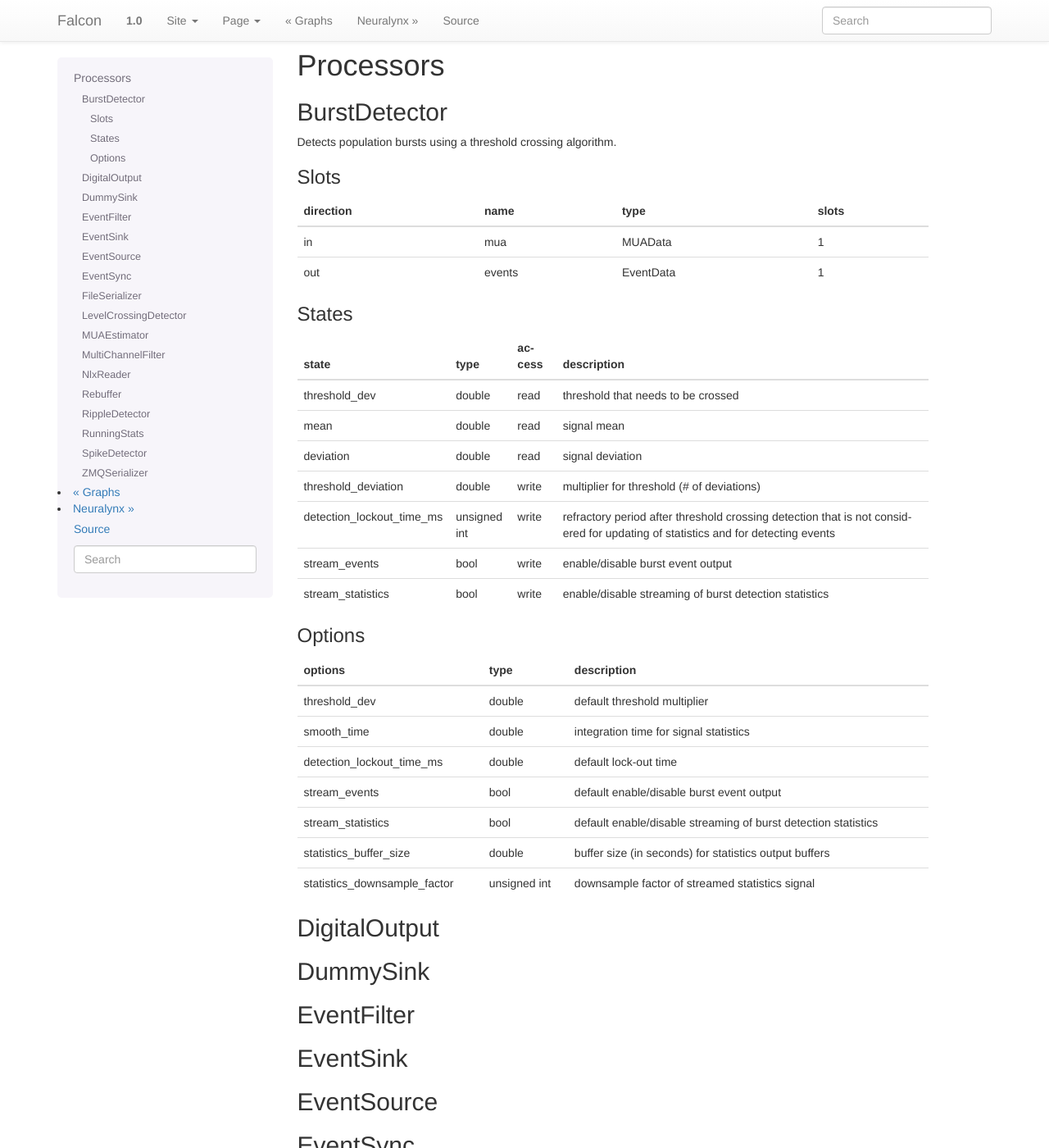
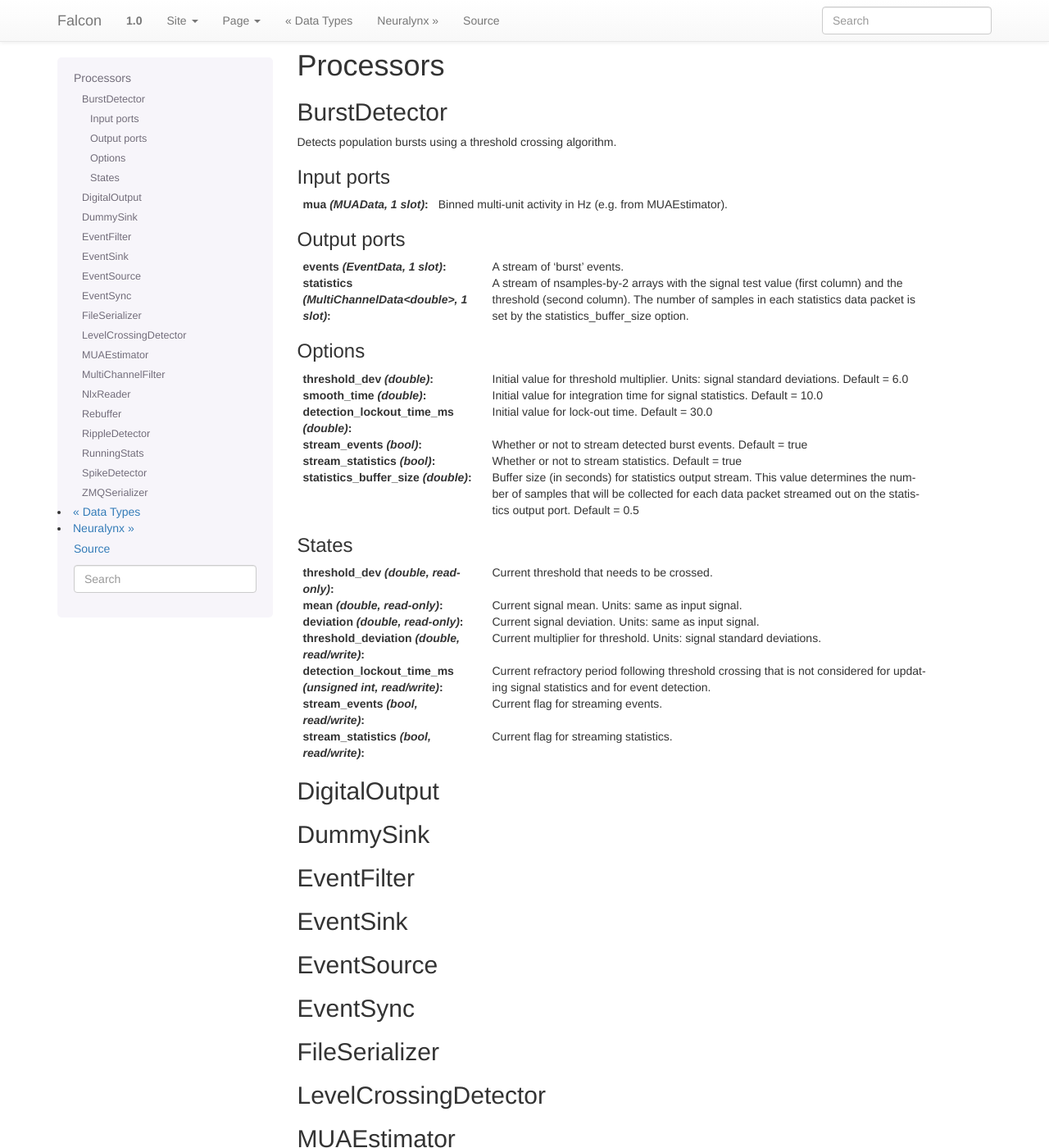
Before and after one commit to benfgit/falcon-core-linux, a Sphinx documentation site: the page built from docs/manual/processors.rst, in a window 1280 px wide and 1400 px high. Shown: the whole window at 82% size. Built offline with Sphinx 7.4.7, drawn with Linux system fonts in a browser that asks for light colours.

Commit message:
Updated documentation.

```diff
--- a/docs/manual/processors.rst
+++ b/docs/manual/processors.rst
@@ -6,52 +6,76 @@ BurstDetector
 
 Detects population bursts using a threshold crossing algorithm.
 
-Slots
-.....
+Input ports
+...........
 
-========= ====== ========= =====
-direction name   type      slots
-========= ====== ========= =====
-in        mua    MUAData   1
-out       events EventData 1
-========= ====== ========= =====
+:mua *(MUAData, 1 slot)*:
+  Binned multi-unit activity in Hz (e.g. from MUAEstimator).
+
+Output ports
+............
+
+:events *(EventData, 1 slot)*:
+  A stream of 'burst' events.
+
+:statistics *(MultiChannelData<double>, 1 slot)*:
+  A stream of nsamples-by-2 arrays with the signal test value (first column)
+  and the threshold (second column). The number of samples in each statistics
+  data packet is set by the statistics_buffer_size option.
+
+Options
+.......
+
+:threshold_dev *(double)*:
+  Initial value for threshold multiplier. Units: signal standard deviations.
+  Default = 6.0
+
+:smooth_time *(double)*:
+  Initial value for integration time for signal statistics.
+  Default = 10.0
+
+:detection_lockout_time_ms *(double)*:
+  Initial value for lock-out time.
+  Default = 30.0
+
+:stream_events *(bool)*:
+  Whether or not to stream detected burst events.
+  Default = true
+
+:stream_statistics *(bool)*:
+  Whether or not to stream statistics.
+  Default = true
+
+:statistics_buffer_size *(double)*:
+  Buffer size (in seconds) for statistics output stream. This value determines
+  the number of samples that will be collected for each data packet streamed
+  out on the statistics output port. Default = 0.5
+
 
 States
 ......
 
-========================= ============ ====== ==========================================
-state                     type         access description
-========================= ============ ====== ==========================================
-threshold_dev             double       read   threshold that needs to be crossed
-mean                      double       read   signal mean
-deviation                 double       read   signal deviation
-threshold_deviation       double       write  multiplier for threshold (# of deviations)
-detection_lockout_time_ms unsigned int write  refractory period after threshold crossing
-                                              detection that is not considered for
-                                              updating of statistics and for detecting
-                                              events
-stream_events             bool         write  enable/disable burst event output
-stream_statistics         bool         write  enable/disable streaming of burst
-                                              detection statistics
-========================= ============ ====== ==========================================
+:threshold_dev *(double, read-only)*:
+  Current threshold that needs to be crossed.
 
-Options
-.......
+:mean *(double, read-only)*:
+  Current signal mean. Units: same as input signal.
 
-============================ ============ ==========================================
-options                      type         description
-============================ ============ ==========================================
-threshold_dev                double       default threshold multiplier
-smooth_time                  double       integration time for signal statistics
-detection_lockout_time_ms    double       default lock-out time
-stream_events                bool         default enable/disable burst event output
-stream_statistics            bool         default enable/disable streaming of burst
-                                          detection statistics
-statistics_buffer_size       double       buffer size (in seconds) for statistics
-                                          output buffers
-statistics_downsample_factor unsigned int downsample factor of streamed
-                                          statistics signal
-============================ ============ ==========================================
+:deviation *(double, read-only)*:
+  Current signal deviation. Units: same as input signal.
+
+:threshold_deviation *(double, read/write)*:
+  Current multiplier for threshold. Units: signal standard deviations.
+
+:detection_lockout_time_ms *(unsigned int, read/write)*:
+  Current refractory period following threshold crossing that is not
+  considered for updating signal statistics and for event detection.
+
+:stream_events *(bool, read/write)*:
+  Current flag for streaming events.
+
+:stream_statistics *(bool, read/write)*:
+  Current flag for streaming statistics.
 
 DigitalOutput
 -------------
```
Also changed, not shown: docs/index.rst (+22 -18 lines), docs/manual/datatypes.rst (added, +39 -0 lines).
